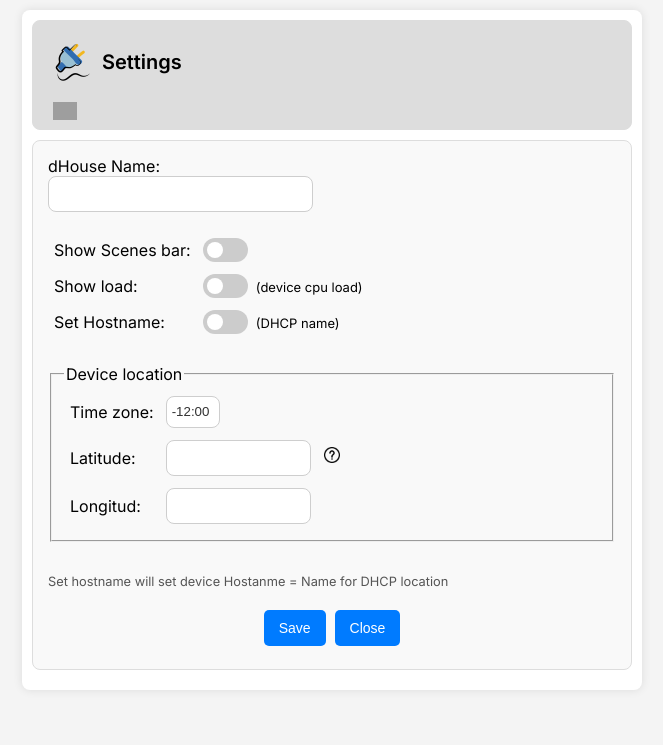
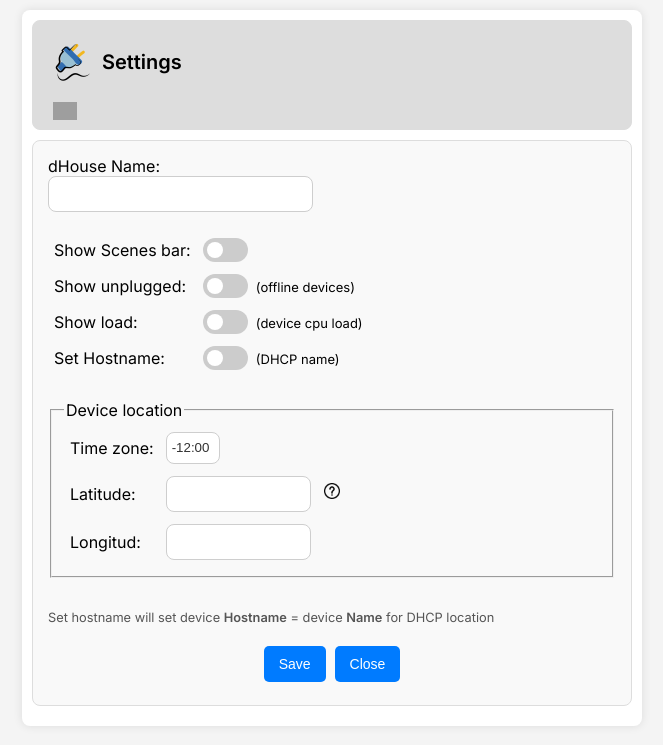
Before and after one commit to jorge-elissaldfe/dHouse, a PHP site: page /settings.php in a window 1280 px wide. Shown: the top 745 px of the page, without its empty margins (308-971 px from the left). Run offline with PHP 8.4, Linux system fonts and the light colour scheme; data that the repository does not hold is empty; grey boxes are pictures that could not be loaded.

Commit message:
Add files via upload

```diff
--- a/src/web/settings.php
+++ b/src/web/settings.php
@@ -41,6 +41,15 @@
 					<input type='checkbox' id='show_scenes_bar'>
 					<span class='slider round'></span>
 					</label>
+				</td>
+			</tr>
+			<tr><td><label for='show_unplugged'>Show unplugged:</label></td>
+				<td>
+					<label class='switch'>
+					<input type='checkbox' id='show_unplugged'>
+					<span class='slider round'></span>
+					</label>
+					<font size=2>&nbsp;(offline devices)</font>
 				</td>
 			</tr>
 			<tr><td><label for='show_average'>Show load:</label></td>
@@ -95,7 +104,7 @@
 			</table>
 		</fieldset>
 
-		<br><p class="note">Set hostname will set device Hostanme = Name for DHCP location</p>
+		<br><p class="note">Set hostname will set device <b>Hostname</b> = device <b>Name</b> for DHCP location</p>
 		<div class="settings" style="display: flex; justify-content: center; align-items: center; height: 52px">
 		<button id='save' class='basic-button'> Save </button>&nbsp;&nbsp;
 		<button id='close' class='basic-button'> Close </button>
```
